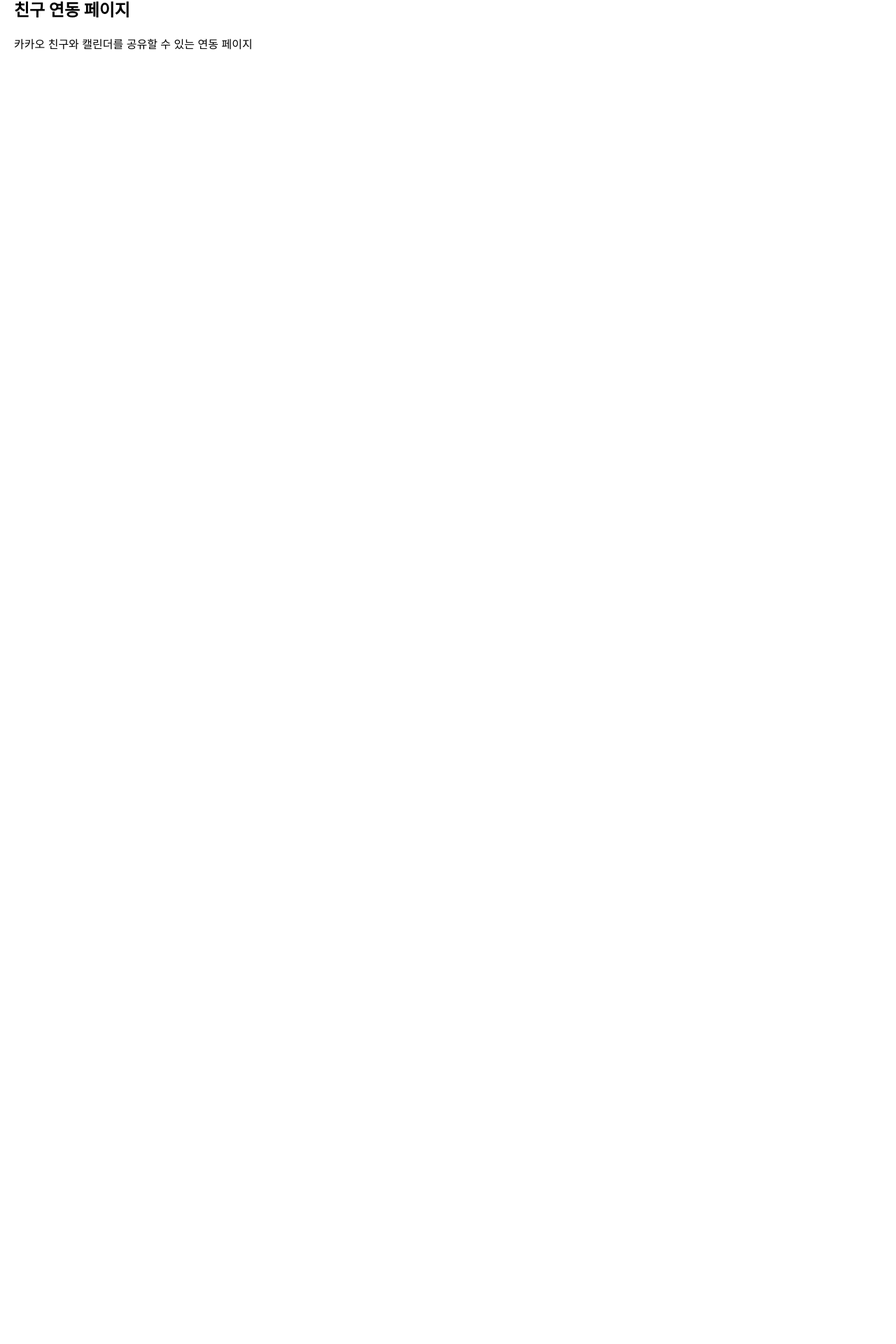
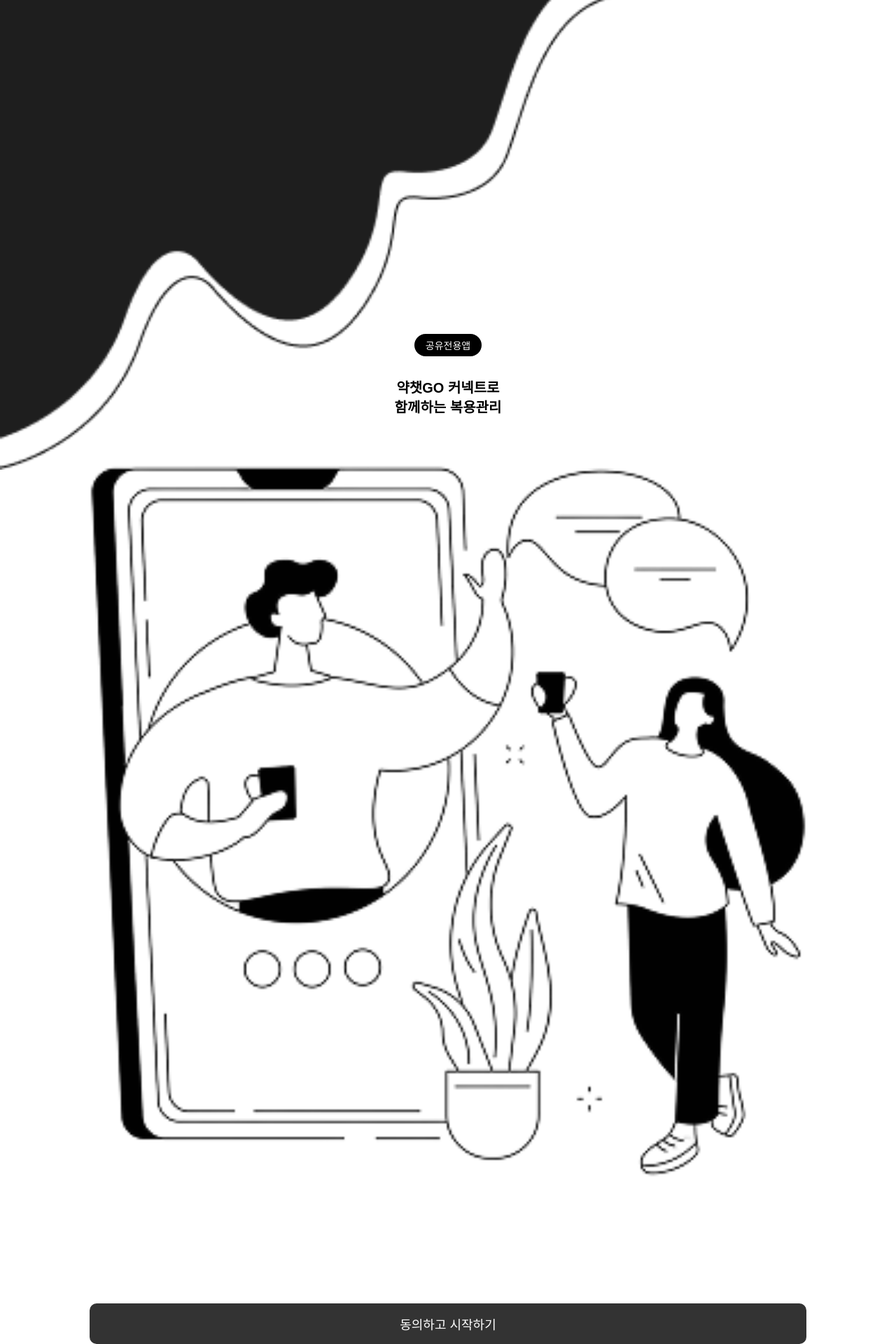
Before and after one commit to PARKSEONAH251/gptMedicine, a React (Create React App) app in the folder gptmedicine-web/: page /gearing in a window 1280 px wide. Shown: the part 45-1965 px from the top of the page at 70% size. Before the commit the page ends 800 px from the top, so only its background shows below. Built offline with nearby package versions, Linux system fonts and the light colour scheme; no server answers.

Commit message:
카카오톡 연동 동의페이지 완료

```diff
--- a/gptmedicine-web/src/App.js
+++ b/gptmedicine-web/src/App.js
@@ -8,7 +8,7 @@
 import SearchResult from "./page/SearchResult";
 import Calendar from "./page/Calendar";
 import Alarm from "./page/Alarm";
-import Gearing from "./page/Gearing";
+import Gearing from "./page/Onboarding";
 
 import ProtectedRoute from "./components/ProtectedRoute";
 import Main from "./page/Main";
--- a/gptmedicine-web/src/page/Gearing.js
+++ /dev/null
@@ -1,10 +0,0 @@
-import React from "react";
-
-export default function Gearing() {
-  return (
-    <div style={{ padding: 20 }}>
-      <h2>친구 연동 페이지</h2>
-      <p>카카오 친구와 캘린더를 공유할 수 있는 연동 페이지</p>
-    </div>
-  );
-}
--- /dev/null
+++ b/gptmedicine-web/src/page/Onboarding.css
@@ -0,0 +1,67 @@
+.OnboardContainer {
+    width: 100%;
+    display: flex;
+    flex-direction: column;
+    align-items: center;
+    justify-content: flex-start;
+    margin-top: 35%;
+    padding-top: 60px;
+    font-family: Pretendard, sans-serif;
+    position: relative;
+}
+
+.Onboard-Primary-Patterntopimage {
+    position: fixed;
+    top: 0;
+    left: 0;
+    width: 70%;
+    z-index: 1;
+    pointer-events: none;
+}
+
+/* 상단 패턴 이미지 영역 */
+.TopWave {
+    width: 100%;
+    position: absolute;
+    top: 0;
+    left: 0;
+}
+
+.AppTag {
+    background: #000;
+    color: #fff;
+    padding: 6px 16px;
+    border-radius: 20px;
+    font-size: 14px;
+    z-index: 2;
+}
+
+.Title {
+    text-align: center;
+    /* margin-top: 16px; */
+    white-space: pre-line;
+    font-size: 20px;
+    line-height: 1.4;
+    z-index: 2;
+}
+
+/* 기어링 일러스트 */
+.GearingIllustration {
+    width: 100%;
+    margin-top: -10%;
+    z-index: 2;
+}
+
+.StartBtn {
+    width: 80%;
+    padding: 16px;
+    background: #333;
+    color: white;
+    border: none;
+    border-radius: 10px;
+    font-size: 18px;
+    position: absolute;
+    top: 100%;
+    cursor: pointer;
+    z-index: 2;
+}
--- /dev/null
+++ b/gptmedicine-web/src/page/Onboarding.js
@@ -0,0 +1,33 @@
+import React from "react";
+import { useNavigate } from "react-router-dom";
+import "./Onboarding.css";
+
+export default function Onboarding() {
+  const navigate = useNavigate();
+
+  const handleAgree = () => {
+    localStorage.setItem("userAgreed", "true");
+    navigate("/kakao-auth");
+  };
+
+  return (
+    <div className="OnboardContainer">
+      <div className="TopWave">
+        <img src="/image/pattern.png" className="Onboard-Primary-Patterntopimage" />
+      </div>
+
+      <p className="AppTag">공유전용앱</p>
+      <h2 className="Title">약챗GO 커넥트로{"\n"}함께하는 복용관리</h2>
+
+      <img
+        className="GearingIllustration"
+        src="/image/gearing.png"
+        alt="illustration"
+      />
+
+      <button className="StartBtn" onClick={handleAgree}>
+        동의하고 시작하기
+      </button>
+    </div>
+  );
+}
```
Also changed, not shown: gptmedicine-web/public/image/gearing.png (added).
